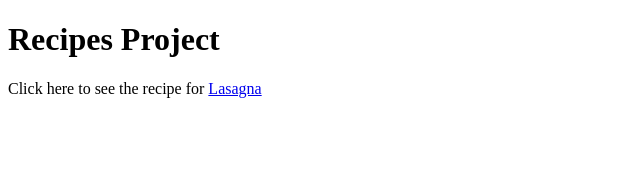
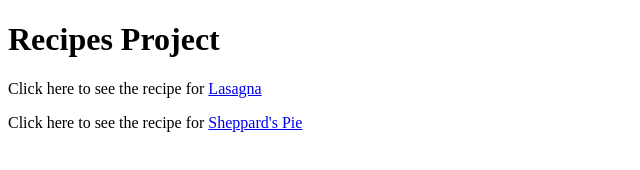
Before and after one commit to MasterHatu/Hatu-Odin-Project, a plain HTML site: page odin-recipes/index.html in a window 1280 px wide. Shown: the whole page, without its empty margins (0-640 px from the left). Drawn offline with Linux system fonts and the light colour scheme.

Commit message:
fix link for lasagna.hmtl and add link for sheppardspie.html

```diff
--- a/odin-recipes/index.html
+++ b/odin-recipes/index.html
@@ -9,7 +9,8 @@
 
 <body>
 	<h1>Recipes Project</h1>
-	<p>Click here to see the recipe for <a href="./Recipes/Lasagna.html">Lasagna</a></p>
+	<p>Click here to see the recipe for <a href="./Recipes/lasagna.html">Lasagna</a></p>
+	<p>Click here to see the recipe for <a href="./Recipes/sheppardspie.html">Sheppard's Pie</a></p>
 </body>
 
 </html>
```
